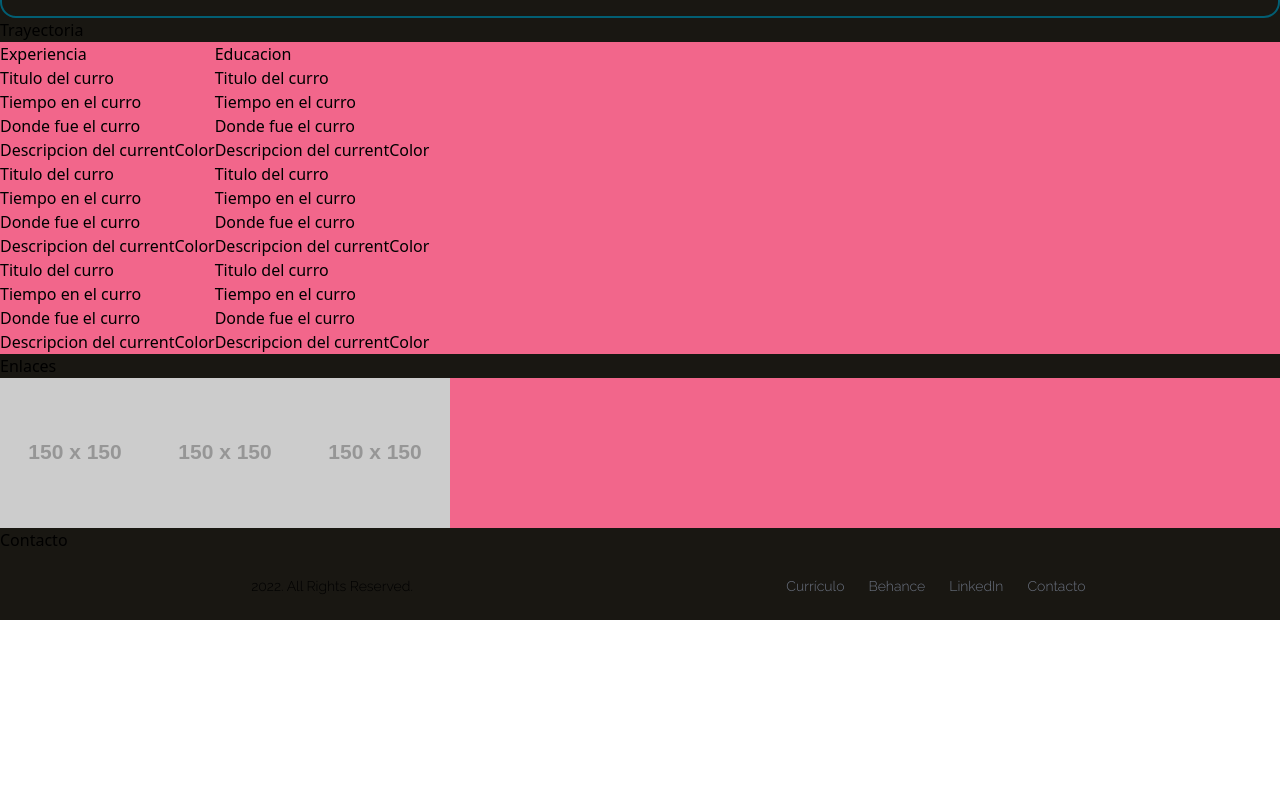
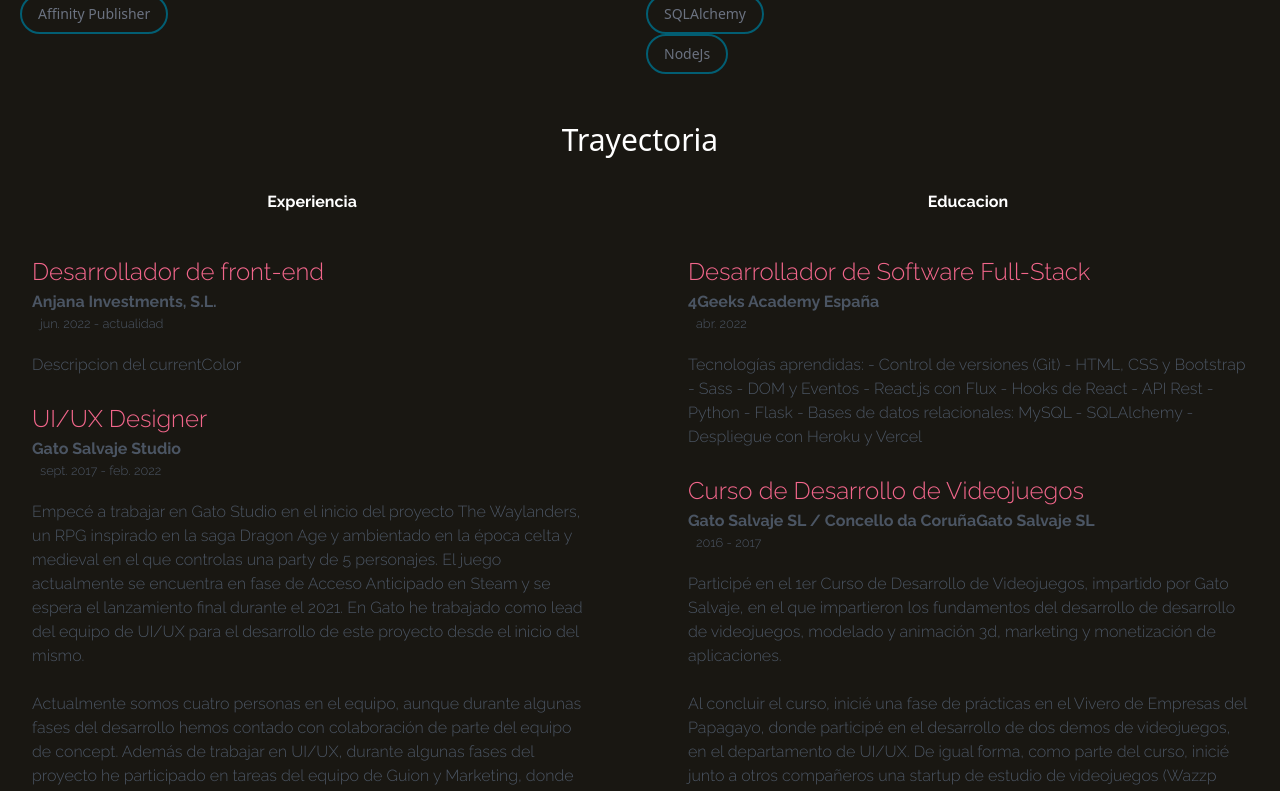
Before and after one commit to jorgepardor/jorgepardo.dev, a React (Create React App) app: page /profile in a window 1280 px wide. Shown: the part 1580-2371 px from the top of the page. Before the commit the page ends 2200 px from the top, so only its background shows below. Built offline with nearby package versions, Linux system fonts and the light colour scheme.

Commit message:
Cambios en profile

```diff
--- a/src/components/common/info.js
+++ b/src/components/common/info.js
@@ -121,34 +121,32 @@ export const Info = () => {
         </div>
       </div>
       <div>
-        <h3>Lenguajes y habilidades</h3>
+        <h3 className="text-white text-center text-3xl py-8">Lenguajes y habilidades</h3>
       </div>
-      <div className="border-solid border-DarkGR border-2 rounded-2xl">
+      <div className="...">
         <div className="grid md:grid-cols-2 gap-1 p-4 mx-auto">
           <div className="col-span-1">
             <div className=" max-w-1/2">
               {skills.map((value, index) => {
                 return (
-                  <div>
                     <span
                       key={index}
                       class="px-4 py-2  my-1 mx-1 rounded-full text-gray-500  border-2  border-solid border-DarkGR hover:text-DarkPk text-sm flex align-center w-max cursor-pointer"
                     >
                       {value}
                     </span>
-                  </div>
                 );
               })}
             </div>
           </div>
-          <div className=" col-span-1">
+          <div className="col-span-1">
             {tech.map((value, index) => {
               return (
-                <div key={index}>
-                  <p class="px-4 py-2 mx-1 rounded-full text-gray-500 border-2 border-solid border-DarkGR hover:text-DarkPk text-sm flex align-center w-max cursor-pointer">
+
+                  <p  key={index} class="px-4 py-2 mx-1 rounded-full text-gray-500 border-2 border-solid border-DarkGR hover:text-DarkPk text-sm flex align-center w-max cursor-pointer">
                     {value}
                   </p>
-                </div>
+
               );
             })}
           </div>
@@ -156,52 +154,134 @@ export const Info = () => {
       </div>
 
       <div>
-        <h3>Trayectoria</h3>
+        <h3 className="text-white text-center text-3xl py-8">Trayectoria</h3>
       </div>
-      <div className="bg-DarkPk flex">
-        <div className="col-span-6">
-          <h4>Experiencia</h4>
-          <ul>
-            <li>
-              <h6>Titulo del curro</h6>
-              <p>Tiempo en el curro</p>
-              <p>Donde fue el curro</p>
-              <p>Descripcion del currentColor</p>
+      <div className="grid-rows-2 gap-8 flex">
+        <div className="w-1/2">
+          <h4 className="text-center font-Ral font-bold text-white pb-10">
+            Experiencia
+          </h4>
+          <ul className="px-8">
+            <li className="xp-box">
+              <h6 className="xp-title font-Ral">Desarrollador de front-end</h6>
+              <p className="xp-company font-Ral">Anjana Investments, S.L.</p>
+              <p className="xp-duration font-Ral">jun. 2022 - actualidad</p>
+              <p className="xp-description font-Ral">
+                Descripcion del currentColor
+              </p>
             </li>
-            <li>
-              <h6>Titulo del curro</h6>
-              <p>Tiempo en el curro</p>
-              <p>Donde fue el curro</p>
-              <p>Descripcion del currentColor</p>
+            <li className="xp-box">
+              <h6 className="xp-title font-Ral">UI/UX Designer</h6>
+              <p className="xp-company font-Ral">Gato Salvaje Studio</p>
+              <p className="xp-duration font-Ral">sept. 2017 - feb. 2022</p>
+              <p className="xp-description font-Ral">
+                Empecé a trabajar en Gato Studio en el inicio del proyecto The
+                Waylanders, un RPG inspirado en la saga Dragon Age y ambientado
+                en la época celta y medieval en el que controlas una party de 5
+                personajes. El juego actualmente se encuentra en fase de Acceso
+                Anticipado en Steam y se espera el lanzamiento final durante el
+                2021. En Gato he trabajado como lead del equipo de UI/UX para el
+                desarrollo de este proyecto desde el inicio del mismo.
+                <br />
+                <br />
+                Actualmente somos cuatro personas en el equipo, aunque durante
+                algunas fases del desarrollo hemos contado con colaboración de
+                parte del equipo de concept. Además de trabajar en UI/UX,
+                durante algunas fases del proyecto he participado en tareas del
+                equipo de Guion y Marketing, donde me han pedido que participe
+                en el diseño de piezas de arte promocionales del videojuego, las
+                campañas de Kickstarter del juego de mesa y el videojuego de The
+                Waylanders y el diseño de los stands utilizados en
+                presentaciones de la empresa en ferias. <br />
+                <br />
+                Acudí a las ediciones del año 2018 y 2019 de la Gamescom, en
+                Colonia, donde presentamos el proyecto ante el público. En la
+                edición de 2019 participé en la Devcom, donde hicimos una
+                presentación contando nuestra experiencia diseñando un RPG.
+              </p>
             </li>
-            <li>
-              <h6>Titulo del curro</h6>
-              <p>Tiempo en el curro</p>
-              <p>Donde fue el curro</p>
-              <p>Descripcion del currentColor</p>
+            <li className="xp-box">
+              <h6 className="xp-title font-Ral">Diseñador Gráfico Creativo</h6>
+              <p className="xp-company font-Ral">
+                Grupo Comercial Rodriguez Marchesini
+              </p>
+              <p className="xp-duration font-Ral">ago. 2004 - jun. 2015</p>
+              <p className="xp-description font-Ral">
+                Trabajé con ellos durante 10 años, inicialmente como asistente
+                administrativo. Posteriormente tuve la oportunidad de manejar la
+                imagen gráfica de las empresas que componen este grupo. Para
+                Fujiyama Sushi Bar trabajé en la elaboración de 3 ediciones del
+                menú, en el cual hice el trabajo de fotografía y diseño.
+                Posteriormente la empresa abrió una sede del restaurant en A
+                Coruña y realicé un rediseño completo de la marca para ello.
+                Durante varias campañas hice los artes gráficos (posters,
+                gigantografías, volantes) de las promociones de la temporada.
+                Participé también, junto a un programador, en el diseño de la
+                página web de la empresa. A L'Exquisite le hice el desarrollo de
+                la identidad corporativa integralmente, la cual se aplicó al
+                negocio desde su apertura.
+              </p>
             </li>
           </ul>
         </div>
-        <div className="col-span-6">
-          <h4>Educacion</h4>
-          <ul>
-            <li>
-              <h6>Titulo del curro</h6>
-              <p>Tiempo en el curro</p>
-              <p>Donde fue el curro</p>
-              <p>Descripcion del currentColor</p>
+        <div className="w-1/2">
+          <h4 className="text-center font-Ral font-bold text-white pb-10">
+            Educacion
+          </h4>
+          <ul className="px-8">
+            <li className="xp-box">
+              <h6 className="xp-title font-Ral">
+                Desarrollador de Software Full-Stack
+              </h6>
+              <p className="xp-company font-Ral">4Geeks Academy España</p>
+              <p className="xp-duration font-Ral">abr. 2022</p>
+              <p className="xp-description font-Ral">
+                Tecnologías aprendidas: - Control de versiones (Git) - HTML, CSS
+                y Bootstrap - Sass - DOM y Eventos - React.js con Flux - Hooks
+                de React - API Rest - Python - Flask - Bases de datos
+                relacionales: MySQL - SQLAlchemy - Despliegue con Heroku y
+                Vercel
+              </p>
             </li>
-            <li>
-              <h6>Titulo del curro</h6>
-              <p>Tiempo en el curro</p>
-              <p>Donde fue el curro</p>
-              <p>Descripcion del currentColor</p>
+            <li className="xp-box">
+              <h6 className="xp-title font-Ral">
+                Curso de Desarrollo de Videojuegos
+              </h6>
+              <p className="xp-company font-Ral">
+                Gato Salvaje SL / Concello da CoruñaGato Salvaje SL
+              </p>
+              <p className="xp-duration font-Ral">2016 - 2017</p>
+              <p className="xp-description font-Ral">
+                Participé en el 1er Curso de Desarrollo de Videojuegos,
+                impartido por Gato Salvaje, en el que impartieron los
+                fundamentos del desarrollo de desarrollo de videojuegos,
+                modelado y animación 3d, marketing y monetización de
+                aplicaciones. <br />
+                <br />
+                Al concluir el curso, inicié una fase de prácticas en el Vivero
+                de Empresas del Papagayo, donde participé en el desarrollo de
+                dos demos de videojuegos, en el departamento de UI/UX. De igual
+                forma, como parte del curso, inicié junto a otros compañeros una
+                startup de estudio de videojuegos (Wazzp Studio), con la cual
+                iniciamos un proyecto indie que aun esta en desarrollo.
+              </p>
             </li>
-            <li>
-              <h6>Titulo del curro</h6>
-              <p>Tiempo en el curro</p>
-              <p>Donde fue el curro</p>
-              <p>Descripcion del currentColor</p>
+            <li className="xp-box">
+              <h6 className="xp-title font-Ral">
+                Técnico Superior en Diseño Gráfico
+              </h6>
+              <p className="xp-company font-Ral">CU Monseñor de Talavera</p>
+              <p className="xp-duration font-Ral">ene 2010 - dic 2012</p>
+              <p className="xp-description font-Ral">
+                Estudié Diseño Gráfico en el Colegio Universitario Monseñor de
+                Talavera entre Enero de 2010 y Diciembre de 2012. Mi TFG
+                consistió en un rediseño de la identidad corporativa y de
+                comunicación de una línea aerea: Venezolana de Aviación. Dicho
+                trabajo fue presentado ante el jurado en Noviembre de 2012 y
+                obtuve una calificación de 19/20. En los enlaces hay una muestra
+                del Manual de Identidad Corporativa desarrollado para esa
+                presentación.
+              </p>
             </li>
           </ul>
         </div>
@@ -209,7 +289,7 @@ export const Info = () => {
       <div>
         <h3>Enlaces</h3>
         <div className="bg-DarkPk flex">
-          <div className=" col-span-4">
+          <div className="col-span-4">
             <img className="..." src="https://placehold.jp/150x150.png" />
           </div>
           <div className=" col-span-4">
--- a/src/index.css
+++ b/src/index.css
@@ -455,3 +455,38 @@ nav a:focus {
 .test {
   display: none !important;
 }
+
+.xp-title {
+  color: rgb(242 102 139);
+  font-size: 1.5rem;
+  line-height: 2.25rem;
+}
+
+.xp-duration {
+  /* color: #fff; */
+  font-size: 0.8rem;
+  padding-left: 0.5rem;
+  margin-bottom: 1rem;
+}
+
+.xp-company {
+  /* color: #fff; */
+  font-size: 1rem;
+  font-weight: bold;
+}
+
+.xp-description {
+  /* color: #fff; */
+  font-size: 1rem;
+  padding-top: 0.25rem;
+}
+
+.xp-box {
+  color: rgb(75 85 99);
+  transition: all 1s ease;
+  margin-bottom: 1.5rem;
+
+}
+.xp-box:hover {
+  color: #fff;
+}
```
